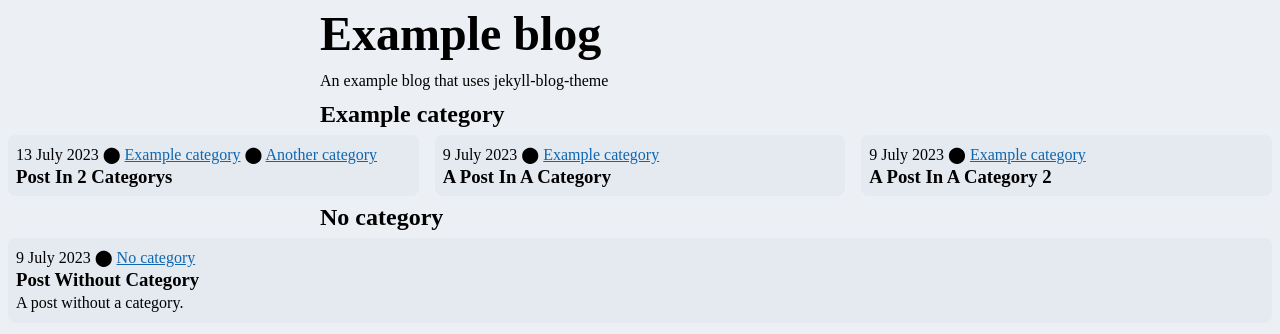
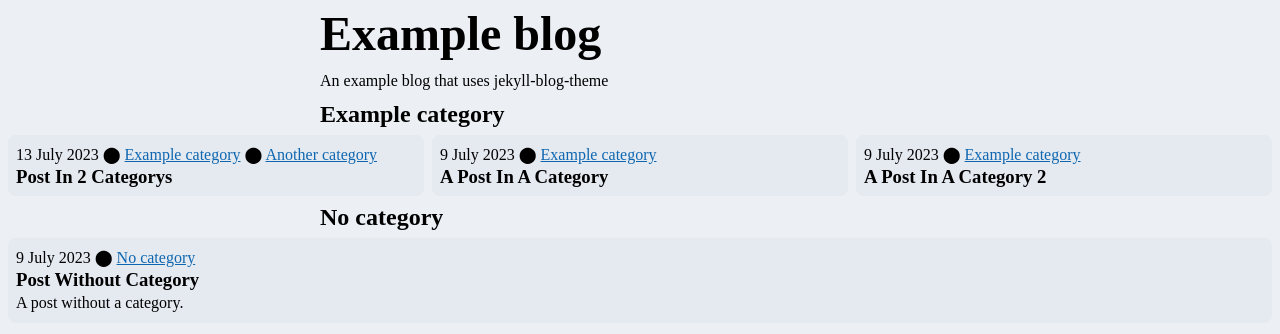
Before and after one commit to godalming123/jekyll-blog, a Jekyll site: the page built from index.html, in a window 1280 px wide. Shown: the top 334 px of the page. Built offline with Jekyll 4.4.1, drawn with Linux system fonts in a browser that asks for light colours.

Commit message:
add latest chabges

```diff
--- a/index.html
+++ b/index.html
@@ -15,11 +15,15 @@
     <link rel="stylesheet" href="{{ "/styling/colors.css"     | relative_url }}">
     <link rel="stylesheet" href="{{ "/styling/typography.css" | relative_url }}">
     <style>
+body {
+  margin-bottom: 90vh;
+}
+
 .grid {
   display: grid;
   grid-template-columns: repeat(auto-fit, minmax(15rem, 1fr));
   grid-template-rows: masonry;
-  grid-gap: 1rem;
+  grid-gap: 0.5rem;
   margin-bottom: 0.5rem;
 }
 
@@ -50,7 +54,7 @@
 
 .card:hover {
   background-color: var(--card-hover-color);
-  transform: translate(0, -0.25rem);
+  transform: translate(0, -0.1rem);
 }
 
 .card > * {
```
